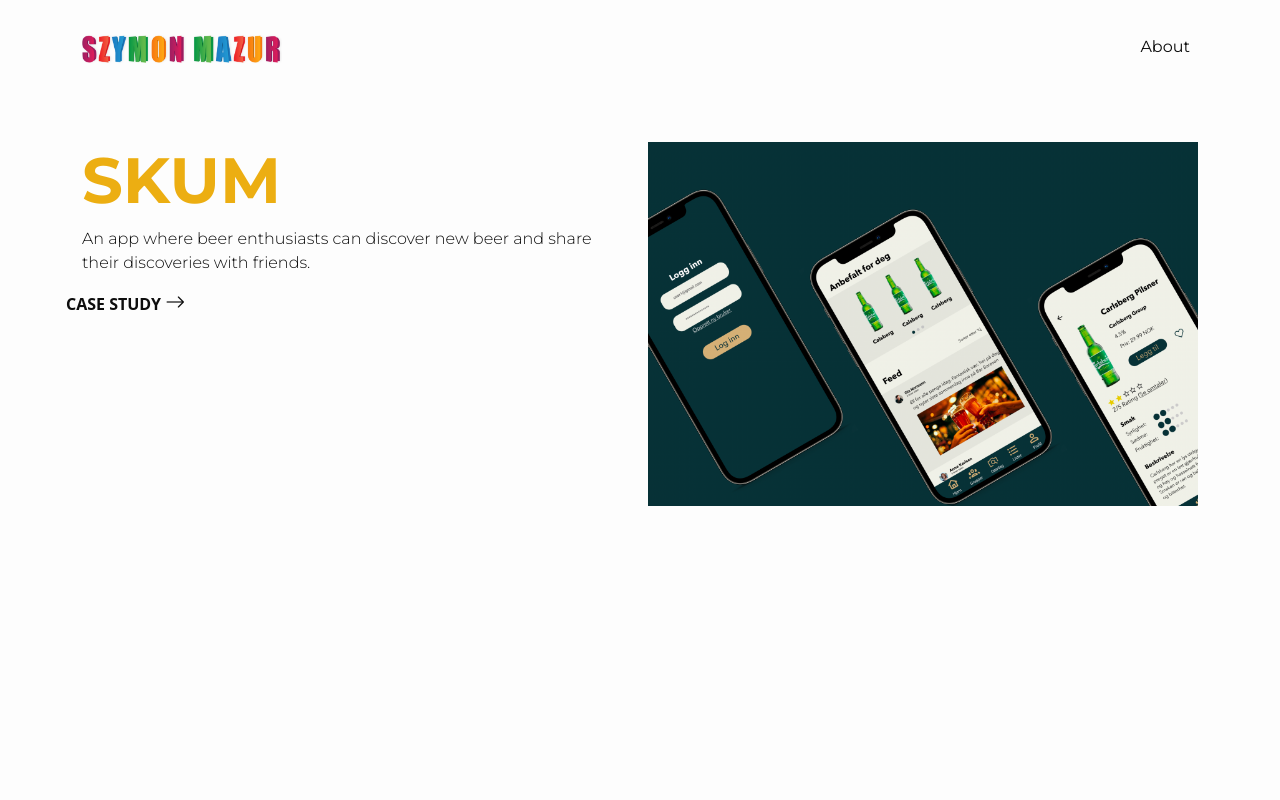
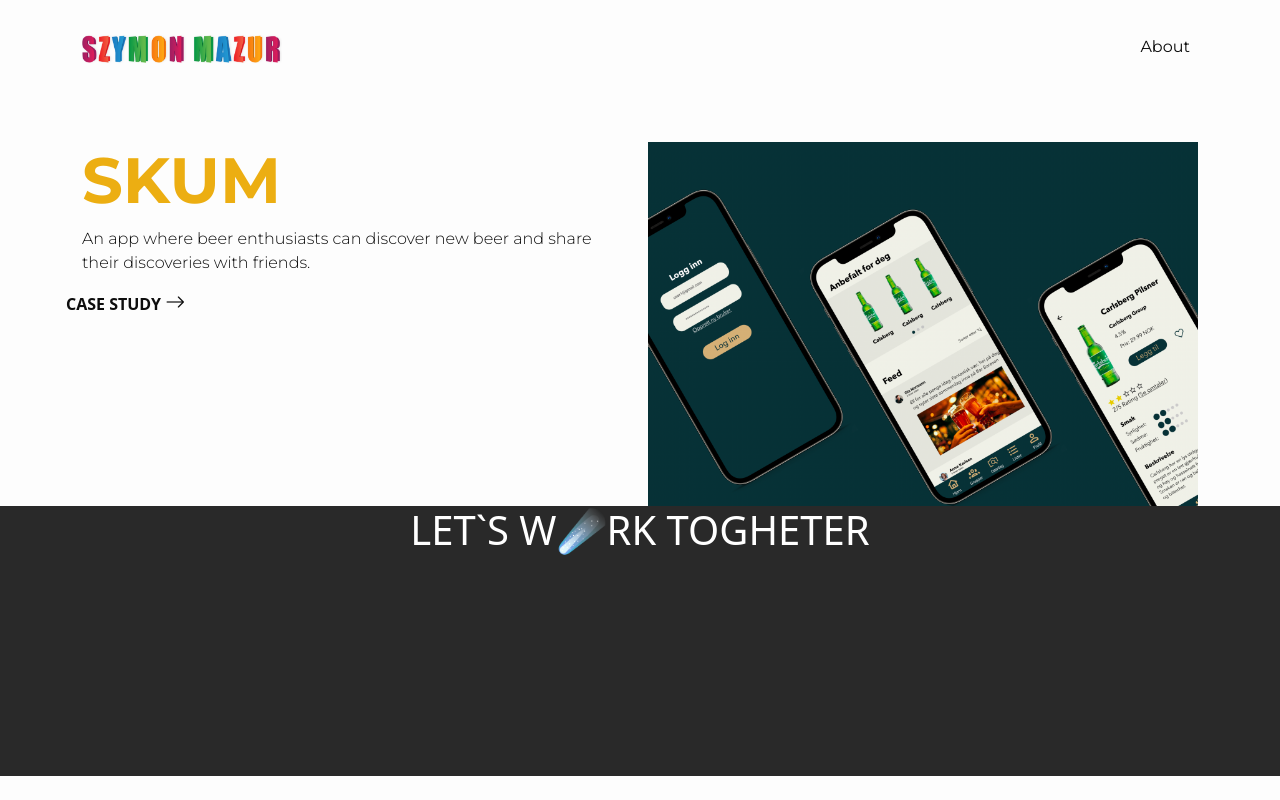
Before and after one commit to SzymonMazur/test-portofolio, a Vue app in the folder portfolio-site/: page / in a window 1280 px wide. Built offline with nearby package versions, Linux system fonts and the light colour scheme.

Commit message:
Trying footer

```diff
--- /dev/null
+++ b/portfolio-site/src/components/My-footer.vue
@@ -0,0 +1,17 @@
+<template>
+            <div class=" sticky-footer align-items-center justify-content-center">
+                <h1>LET`S W☄️RK
+            TOGHETER</h1>
+            </div>
+</template>
+
+<style scoped>
+.sticky-footer{
+
+   width: 100%;
+   background-color: #292929;
+   color: white;
+   text-align: center;
+   height: 270px;
+}
+</style>
--- a/portfolio-site/src/views/LandingPage.vue
+++ b/portfolio-site/src/views/LandingPage.vue
@@ -1,14 +1,20 @@
 <template>
-
+    <main>
         <section class="container pt-5">
             <skum-list></skum-list>
         </section>
+
+    </main>
+
+
+        <my-footer></my-footer>
 </template>
 
 <script>
 import SkumList from '@/components/case-studies/SkumList.vue'
+import MyFooter from '@/components/My-footer.vue'
 export default {
-  components: { SkumList },
+  components: { SkumList, MyFooter, },
 
 }
 </script>
@@ -26,4 +32,6 @@ export default {
     font-weight: 300;
     font-family: 'Montserrat', sans-serif;
 }
+
+
 </style>
```
Also changed, not shown: portfolio-site/src/assets/css/main.css (line endings or trailing spaces).
